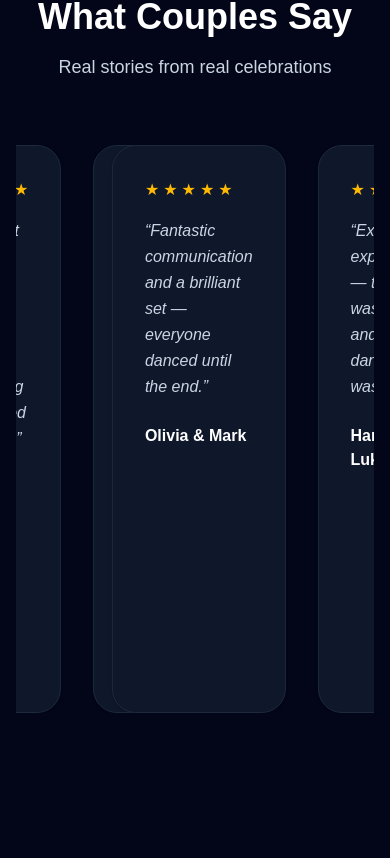
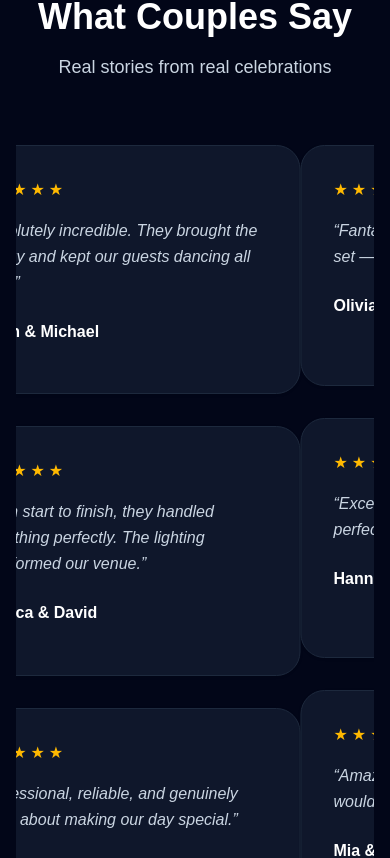
Before and after one commit to heaparties-ne/heaparties, a Next.js app: page / in a window 390 px wide. Shown: the part 6410-7268 px from the top of the page. Built offline with nearby package versions, Linux system fonts and the light colour scheme.

Commit message:
Fix testimonial carousel mobile layout

```diff
--- a/app/globals.css
+++ b/app/globals.css
@@ -99,9 +99,29 @@ input[type="date"]::-webkit-calendar-picker-indicator {
 
 /* Reviews slider */
 .reviews-slider { position: relative; }
-.reviews-track { display: flex; gap: 2rem; }
-.reviews-group { display: flex; gap: 2rem; }
-.review-card { flex: 0 0 calc(33.333% - 1.333rem); }
+.reviews-track {
+  display: flex;
+  gap: 0;
+  width: 100%;
+  will-change: transform;
+}
+.reviews-group {
+  display: grid;
+  grid-template-columns: repeat(3, minmax(0, 1fr));
+  gap: 2rem;
+  flex: 0 0 100%;
+  min-width: 100%;
+}
+.review-card {
+  min-width: 0;
+  width: 100%;
+}
+
+@media (max-width: 640px) {
+  .reviews-group {
+    grid-template-columns: minmax(0, 1fr);
+  }
+}
 
 /* slide through four groups of three cards */
 @keyframes slideReviews {
--- a/app/page.tsx
+++ b/app/page.tsx
@@ -456,15 +456,11 @@ export default function Home() {
           </div>
 
           <div className="reviews-slider relative overflow-hidden">
-            <div
-              className="reviews-track flex"
-              style={{ width: `${testimonialGroups.length * 100}%` }}
-            >
+            <div className="reviews-track">
               {testimonialGroups.map((group, groupIndex) => (
                 <div
                   key={`group-${groupIndex}`}
-                  className="reviews-group flex gap-8"
-                  style={{ width: `${100 / testimonialGroups.length}%` }}
+                  className="reviews-group"
                 >
                   {group.map((testimonial, testimonialIndex) => (
                     <div
```
